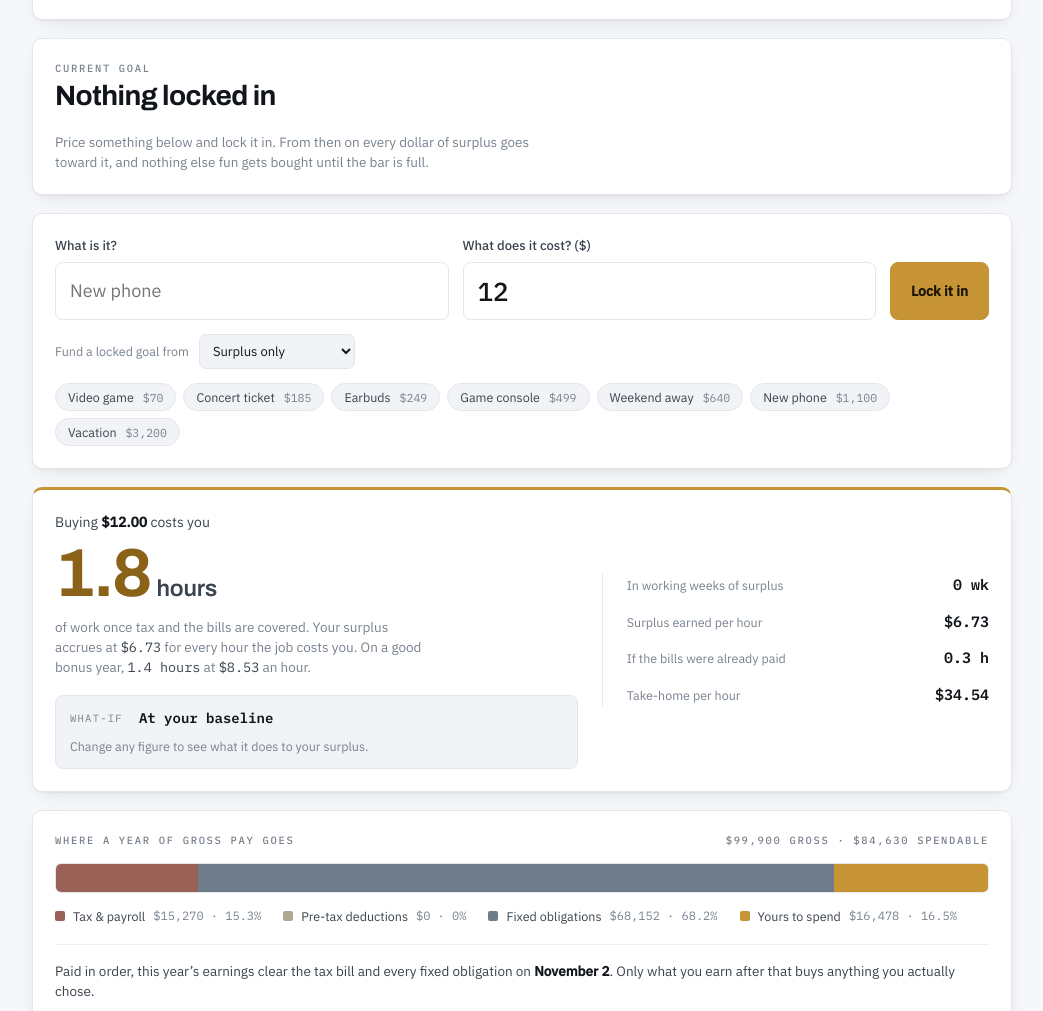
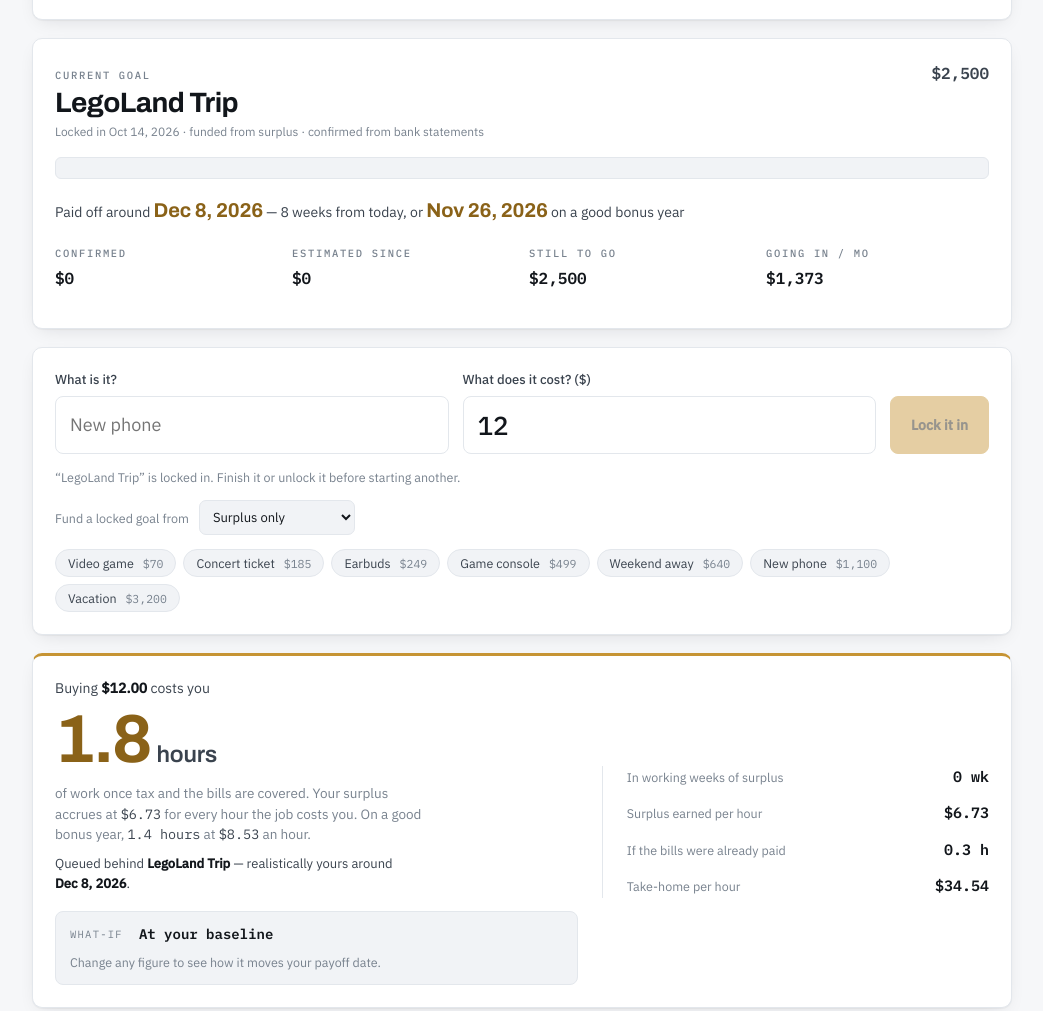
Before and after one commit to joshuaj-camsmarketing-com/price-in-hours, a plain HTML site: page index.html in a window 1280 px wide. Shown: the part 1409-2420 px from the top of the page, without its empty margins (118-1161 px from the left). Drawn offline with Linux system fonts and the light colour scheme.

Commit message:
Record the LegoLand trip as the household goal
Written into the page rather than left in one browser, so it shows on
every device and has somewhere for each month's confirmed figure to go.
Funded from surplus: it is the discretionary purchase the surplus exists
for, unlike the equipment that gets saved up for in its own bucket.

The payoff date now carries the same range as the surplus behind it,
since a date computed from a discretionary bonus is no more certain than
the bonus is.

Co-Authored-By: Claude Opus 5 <noreply@anthropic.com>

```diff
--- a/index.html
+++ b/index.html
@@ -985,7 +985,14 @@
      in. The bar fills solid from confirmed money and striped from the
      estimate for the time since the last confirmed month. */
   var COMMITTED_GOALS = {
-    active: null,
+    active: {
+      name: "LegoLand Trip",
+      cost: 2500,
+      lockedOn: "2026-10-14",
+      funding: "surplus",
+      carriedIn: 0,
+      months: []
+    },
     completed: []
   };
 
@@ -1067,7 +1074,7 @@
 
   function describeGap(days) { return describeSpan(Math.abs(days) * DAY_MS); }
 
-  function renderGoal(monthlySurplus, savingsMonthly) {
+  function renderGoal(monthlySurplus, savingsMonthly, highSurplus) {
     var found = activeGoal(), lockBtn = $("lockGoal"), lockNote = $("lockNote"), queue = $("queueLine");
     queue.hidden = true;
 
@@ -1121,6 +1128,13 @@
       eta.innerHTML = "<b>Should be full by now.</b> This month’s statement will confirm it.";
     } else {
       eta.innerHTML = "Paid off around <b>" + dateFmt.format(done) + "</b> — " + describeSpan(done - now) + " from today";
+      // With a bonus range behind the surplus, the date is a range too.
+      if (highSurplus && highSurplus > monthlySurplus) {
+        var soonest = payoffDate(goal, goalRate(goal, highSurplus, savingsMonthly));
+        if (soonest !== null && soonest < done - DAY_MS) {
+          eta.innerHTML += ", or <b>" + dateFmt.format(soonest) + "</b> on a good bonus year";
+        }
+      }
     }
 
     // What the model projected each month beside what really came in.
@@ -1516,7 +1530,7 @@
     lastSurplus = disposable / 12; lastHourly = dispHourly;
     lastSavings = val("ex-savings") * parseFloat($("cad-savings").value) / 12;
     updateCompare(lastSurplus, lastHourly, cost);
-    renderGoal(lastSurplus, lastSavings);
+    renderGoal(lastSurplus, lastSavings, hasRange ? dispHigh / 12 : null);
 
     var hero = $("hero"), notice = $("notice");
 
```
